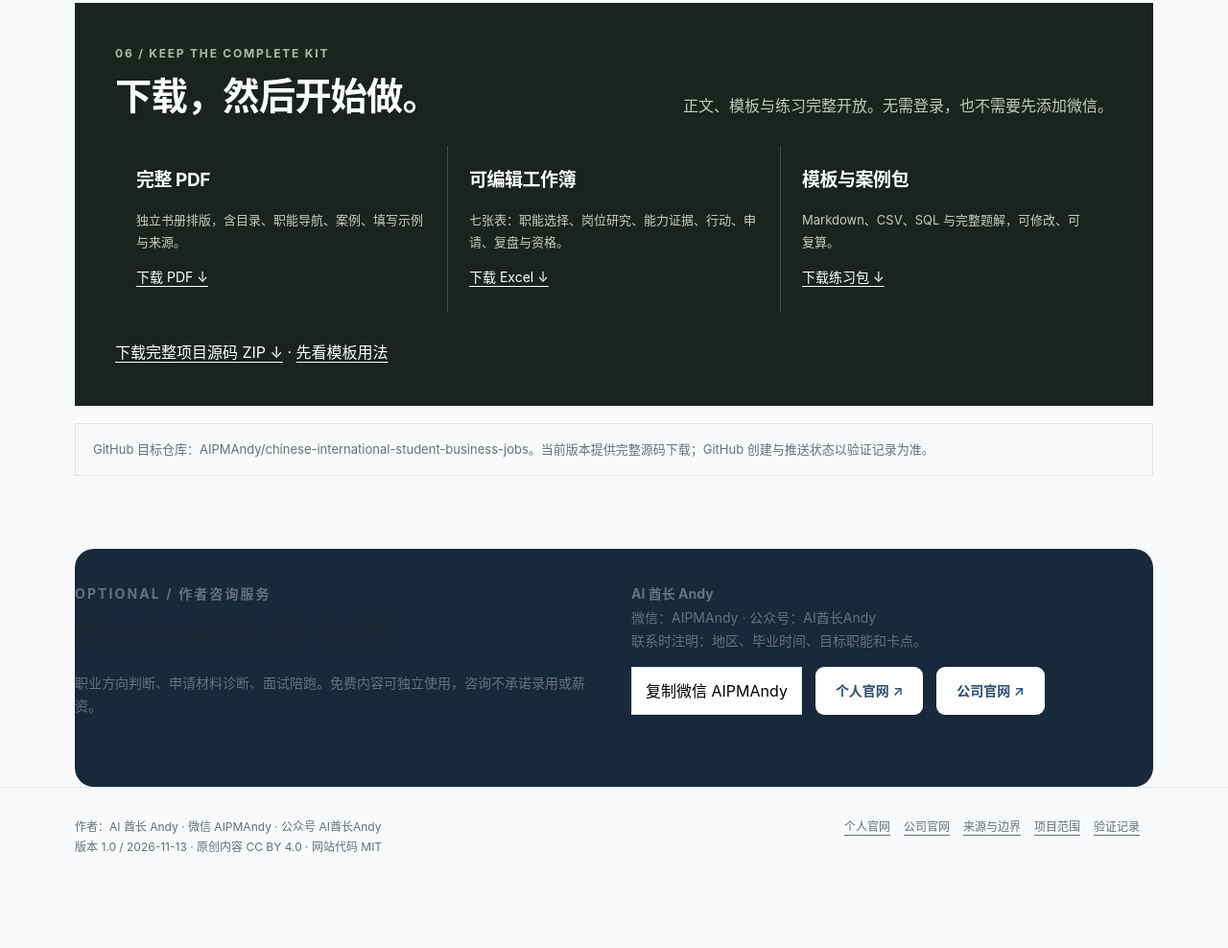
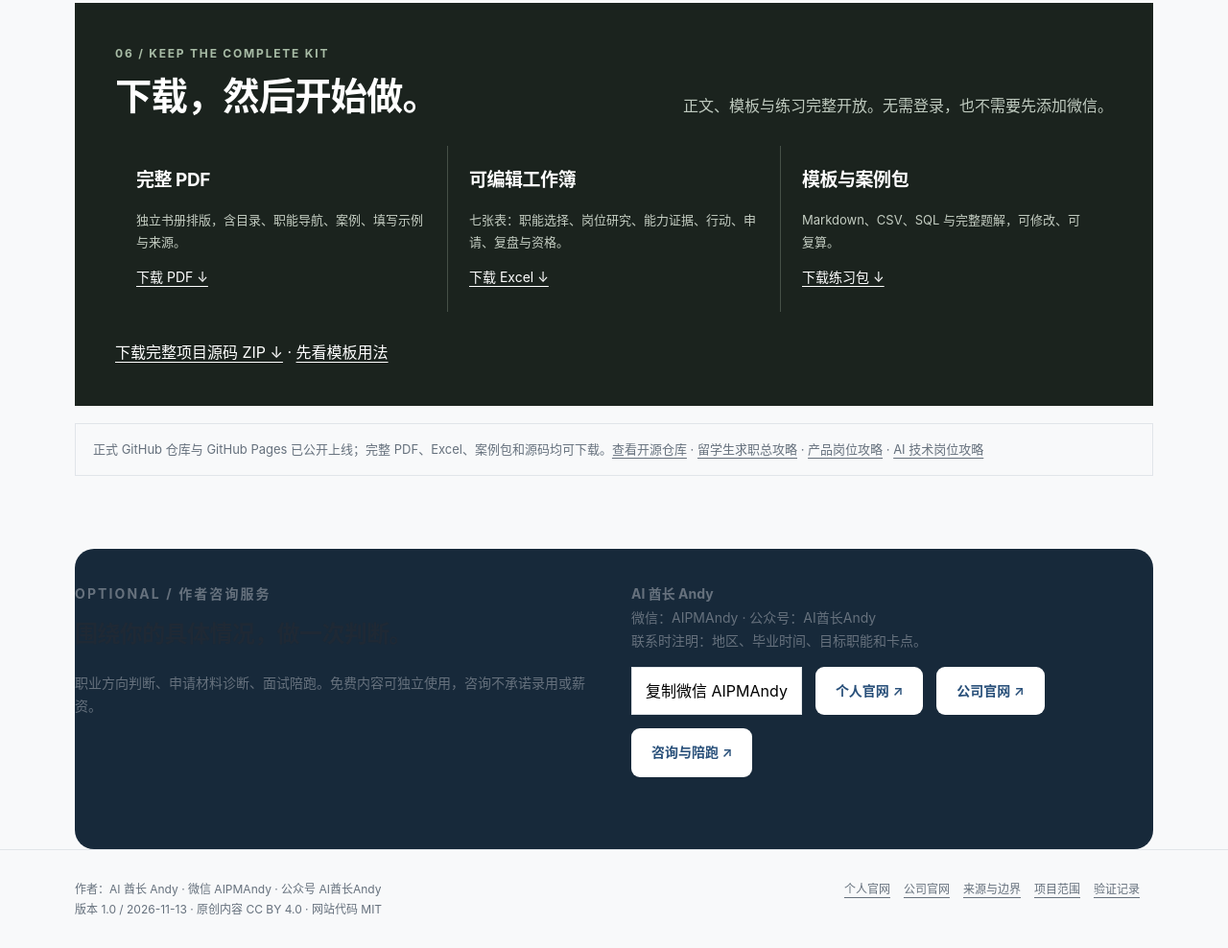
Before and after one commit to AIPMAndy/chinese-international-student-business-jobs, a website: page dist/index.html in a window 1280 px wide. Shown: the part 4564-5552 px from the top of the page at 96% size. Before the commit the page ends 5487 px from the top, so only its background shows below. Drawn offline with Linux system fonts and the light colour scheme.

Commit message:
fix(pages): publish corrected live status and service navigation

```diff
--- a/dist/index.html
+++ b/dist/index.html
@@ -4,5 +4,5 @@
 <section id="regions" class="section"><div class="section-head"><div><p class="eyebrow">03 / READ THE LOCAL RULES</p><h2>地区不同，路径分别核实。</h2></div><p>按国家与地区查招聘入口、时间窗口、材料和资格。已核实规则、待确认条件和覆盖缺口分开写明。</p></div><div class="regions"><div class="region-row"><h3>北美</h3><p>美国、加拿大、墨西哥。分别核对毕业实习、雇主许可与招聘入口。</p><a href="read/content--regions--01-north-america.html">查看路径 →</a></div><div class="region-row"><h3>欧洲</h3><p>英国、爱尔兰、德国、法国、荷兰、瑞士、南欧、北欧与中东欧；保留当地语言和国别差异。</p><a href="read/content--regions--02-europe.html">查看路径 →</a></div><div class="region-row"><h3>亚洲</h3><p>港澳台、日本、韩国、新加坡、东南亚及海湾地区。国籍、毕业地与雇主条件分别核验。</p><a href="read/content--regions--03-asia.html">查看路径 →</a></div><div class="region-row"><h3>大洋洲</h3><p>澳大利亚、新西兰。分清毕业生资格、实际入职条件与规则生效日期。</p><a href="read/content--regions--04-oceania.html">查看路径 →</a></div><div class="region-row"><h3>回国申请</h3><p>校招与社招、应届生口径、学历材料、到岗日期和中文专业表达。</p><a href="read/content--regions--05-china-return.html">查看路径 →</a></div></div><p class="meta" style="margin-top:18px">非洲、南美洲不在本册范围；入口覆盖不代表每个国家都已研究全部职能。</p></section>
 <section id="cases" class="section"><div class="section-head"><div><p class="eyebrow">04 / PRACTISE THE WORK</p><h2>六套案例，六种判断。</h2></div><p>先独立做，再对照答案。全部为教学模拟，含可编辑数据、算式、评分与追问，不代表客户经历或商业业绩。</p></div><div class="case-grid"><div class="case-card"><span class="num">01</span><div><h3>门店利润为什么下降</h3><p>从渠道数据、成本和备选方案，形成可计算、能被追问的经营建议。</p><a href="read/cases--01-consulting--readme.html">打开题目与答案 →</a></div></div><div class="case-card"><span class="num">02</span><div><h3>利润、现金与财务证据</h3><p>做预算差异和现金勾稽，再练审计异常、信贷判断与估值。</p><a href="read/cases--02-finance-accounting--readme.html">打开题目与答案 →</a></div></div><div class="case-card"><span class="num">03</span><div><h3>广告归因不等于新增收入</h3><p>比较历史投放和随机试验，算清贡献、增量与预算决策。</p><a href="read/cases--03-marketing--readme.html">打开题目与答案 →</a></div></div><div class="case-card"><span class="num">04</span><div><h3>如何补货，才不会越卖越缺</h3><p>用逐周需求、到货与供应选项，比较采购组合和缺货风险。</p><a href="read/cases--04-operations--readme.html">打开题目与答案 →</a></div></div><div class="case-card"><span class="num">05</span><div><h3>整体下降，渠道却都变好了</h3><p>检查漏斗与 cohort，拆开构成变化，说明分析不能证明什么。</p><a href="read/cases--05-analytics--readme.html">打开题目与答案 →</a></div></div><div class="case-card"><span class="num">06</span><div><h3>谁才是值得推进的客户</h3><p>阅读客户与管道记录，做资格判断、价值解释与发现式对话。</p><a href="read/cases--06-sales--readme.html">打开题目与答案 →</a></div></div></div></section>
 <section class="section"><div class="section-head"><div><p class="eyebrow">05 / FIND YOUR NEXT STEP</p><h2>查你现在卡住的问题。</h2></div></div><div class="search-box"><label for="guide-search" class="visually-hidden">搜索攻略</label><input id="guide-search" type="search" placeholder="搜索：无当地实习、德国、案例面试、现金、毕业空档…" autocomplete="off"><p id="search-status" class="meta" aria-live="polite">可搜索职能、地区、案例和准备方法。</p><ul id="search-results" class="search-results"></ul></div><div class="contents-list"><a href="read/content--02-evidence-plan.html">把经历变成能力证据 →</a><a href="read/content--03-applications.html">分路线组织申请材料 →</a><a href="read/content--04-assessments.html">面试、案例与展示怎么练 →</a><a href="read/content--05-special-situations.html">常见障碍：把问题拆到可以行动 →</a><a href="read/content--06-tracking-review.html">用申请记录调整目标 →</a><a href="read/sources.html">查看全部来源、日期与边界 →</a></div></section>
-<section id="downloads" class="section"><div class="download-area"><div class="section-head"><div><p class="eyebrow" style="color:#a8bca6">06 / KEEP THE COMPLETE KIT</p><h2>下载，然后开始做。</h2></div><p>正文、模板与练习完整开放。无需登录，也不需要先添加微信。</p></div><div class="download-list"><div class="download-item"><h3>完整 PDF</h3><p>独立书册排版，含目录、职能导航、案例、填写示例与来源。</p><a href="downloads/business-careers-guide.pdf" download>下载 PDF ↓</a></div><div class="download-item"><h3>可编辑工作簿</h3><p>七张表：职能选择、岗位研究、能力证据、行动、申请、复盘与资格。</p><a href="downloads/business-job-workbook.xlsx" download>下载 Excel ↓</a></div><div class="download-item"><h3>模板与案例包</h3><p>Markdown、CSV、SQL 与完整题解，可修改、可复算。</p><a href="downloads/templates-and-cases.zip" download>下载练习包 ↓</a></div></div><a href="downloads/repository-source.zip" download>下载完整项目源码 ZIP ↓</a> · <a href="read/templates--readme.html">先看模板用法</a></div><div class="publication-note">GitHub 目标仓库：AIPMAndy/chinese-international-student-business-jobs。当前版本提供完整源码下载；GitHub 创建与推送状态以验证记录为准。</div></section>
-<section class="contact"><div><p class="eyebrow">OPTIONAL / 作者咨询服务</p><h3>围绕你的具体情况，做一次判断。</h3><p>职业方向判断、申请材料诊断、面试陪跑。免费内容可独立使用，咨询不承诺录用或薪资。</p></div><div><p><strong>AI 酋长 Andy</strong><br>微信：AIPMAndy · 公众号：AI酋长Andy<br>联系时注明：地区、毕业时间、目标职能和卡点。</p><div class="contact-links"><button id="copy-wechat" class="copy" type="button">复制微信 AIPMAndy</button><a class="button secondary" href="https://metaver.vip/">个人官网 ↗</a><a class="button secondary" href="https://www.a6no1.cn/">公司官网 ↗</a></div><p id="copy-status" class="copy-status" aria-live="polite"></p></div></section></div></main><script src="assets/search-index.js"></script><footer><div class="wrap footer-grid"><div>作者：AI 酋长 Andy · 微信 AIPMAndy · 公众号 AI酋长Andy<br>版本 1.0 / 2026-11-13 · 原创内容 CC BY 4.0 · 网站代码 MIT</div><div><a href="https://metaver.vip/">个人官网</a><a href="https://www.a6no1.cn/">公司官网</a><a href="read/sources.html">来源与边界</a><a href="read/research--dedup.html">项目范围</a><a href="read/verify.html">验证记录</a></div></div></footer></body></html>
+<section id="downloads" class="section"><div class="download-area"><div class="section-head"><div><p class="eyebrow" style="color:#a8bca6">06 / KEEP THE COMPLETE KIT</p><h2>下载，然后开始做。</h2></div><p>正文、模板与练习完整开放。无需登录，也不需要先添加微信。</p></div><div class="download-list"><div class="download-item"><h3>完整 PDF</h3><p>独立书册排版，含目录、职能导航、案例、填写示例与来源。</p><a href="downloads/business-careers-guide.pdf" download>下载 PDF ↓</a></div><div class="download-item"><h3>可编辑工作簿</h3><p>七张表：职能选择、岗位研究、能力证据、行动、申请、复盘与资格。</p><a href="downloads/business-job-workbook.xlsx" download>下载 Excel ↓</a></div><div class="download-item"><h3>模板与案例包</h3><p>Markdown、CSV、SQL 与完整题解，可修改、可复算。</p><a href="downloads/templates-and-cases.zip" download>下载练习包 ↓</a></div></div><a href="downloads/repository-source.zip" download>下载完整项目源码 ZIP ↓</a> · <a href="read/templates--readme.html">先看模板用法</a></div><div class="publication-note">正式 GitHub 仓库与 GitHub Pages 已公开上线；完整 PDF、Excel、案例包和源码均可下载。<a href="https://github.com/AIPMAndy/chinese-international-student-business-jobs">查看开源仓库</a> · <a href="https://aipmandy.github.io/chinese-international-student-career-guide/">留学生求职总攻略</a> · <a href="https://aipmandy.github.io/chinese-international-student-product-jobs/">产品岗位攻略</a> · <a href="https://aipmandy.github.io/chinese-international-student-ai-jobs/">AI 技术岗位攻略</a></div></section>
+<section class="contact"><div><p class="eyebrow">OPTIONAL / 作者咨询服务</p><h3>围绕你的具体情况，做一次判断。</h3><p>职业方向判断、申请材料诊断、面试陪跑。免费内容可独立使用，咨询不承诺录用或薪资。</p></div><div><p><strong>AI 酋长 Andy</strong><br>微信：AIPMAndy · 公众号：AI酋长Andy<br>联系时注明：地区、毕业时间、目标职能和卡点。</p><div class="contact-links"><button id="copy-wechat" class="copy" type="button">复制微信 AIPMAndy</button><a class="button secondary" href="https://metaver.vip/">个人官网 ↗</a><a class="button secondary" href="https://www.a6no1.cn/">公司官网 ↗</a><a class="button secondary" href="https://metaver.vip/services">咨询与陪跑 ↗</a></div><p id="copy-status" class="copy-status" aria-live="polite"></p></div></section></div></main><script src="assets/search-index.js"></script><footer><div class="wrap footer-grid"><div>作者：AI 酋长 Andy · 微信 AIPMAndy · 公众号 AI酋长Andy<br>版本 1.0 / 2026-11-13 · 原创内容 CC BY 4.0 · 网站代码 MIT</div><div><a href="https://metaver.vip/">个人官网</a><a href="https://www.a6no1.cn/">公司官网</a><a href="read/sources.html">来源与边界</a><a href="read/research--dedup.html">项目范围</a><a href="read/verify.html">验证记录</a></div></div></footer></body></html>
```
